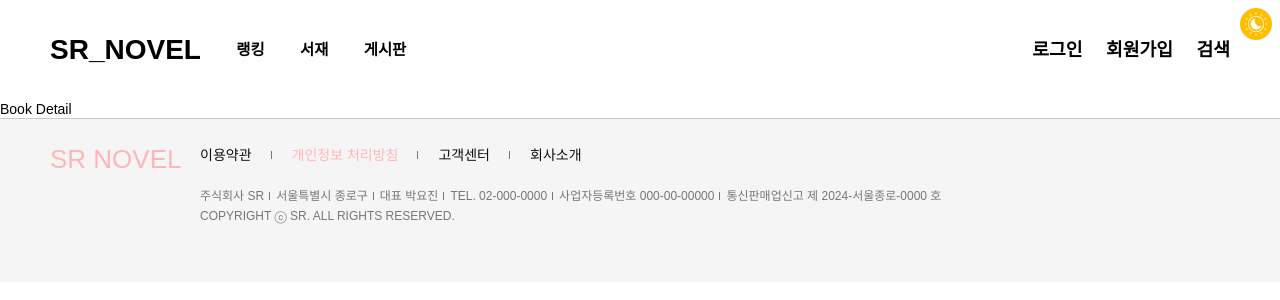
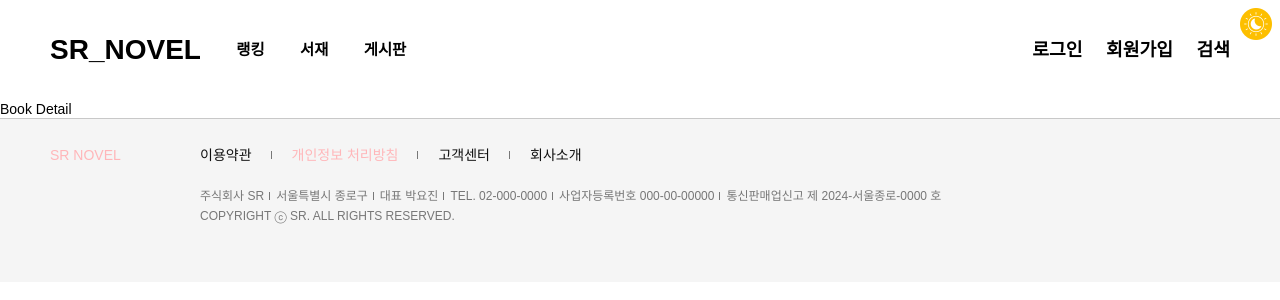
Before and after one commit to ryushin01/sr_novel, a React (Vite) app: page /sr_novel/detail/1 in a window 1280 px wide. Shown: the top 300 px of the page. Built offline with nearby package versions, Linux system fonts and the light colour scheme; no server answers; a web font is replaced by a local one.

Commit message:
💄 푸터 컴포넌트 개발

```diff
--- a/src/components/Footer/Footer.scss
+++ b/src/components/Footer/Footer.scss
@@ -23,10 +23,6 @@
           @include Position(absolute, $top: 27px, $left: 10px);
           @include Typography(4xl, 700);
           color: $primary-color;
-
-          // 삭제 후 커밋
-          font-size: 26px;
-          line-height: 1;
         }
 
         ul {
```
